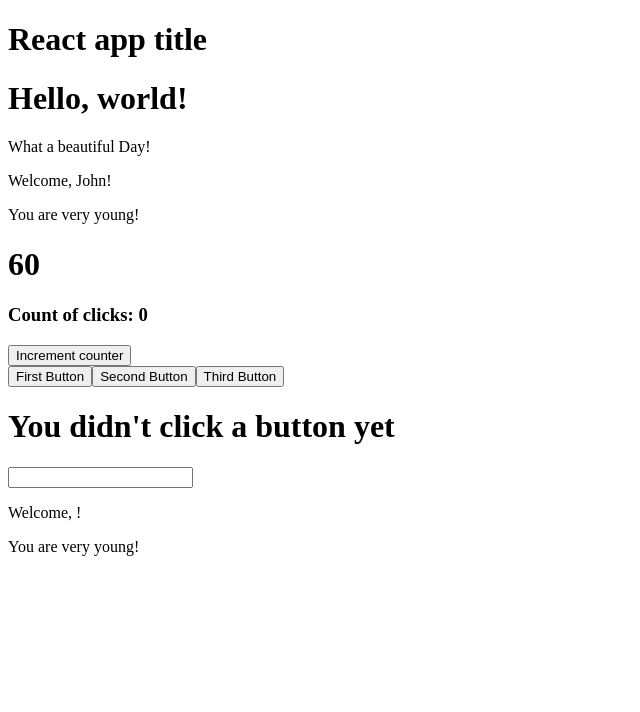
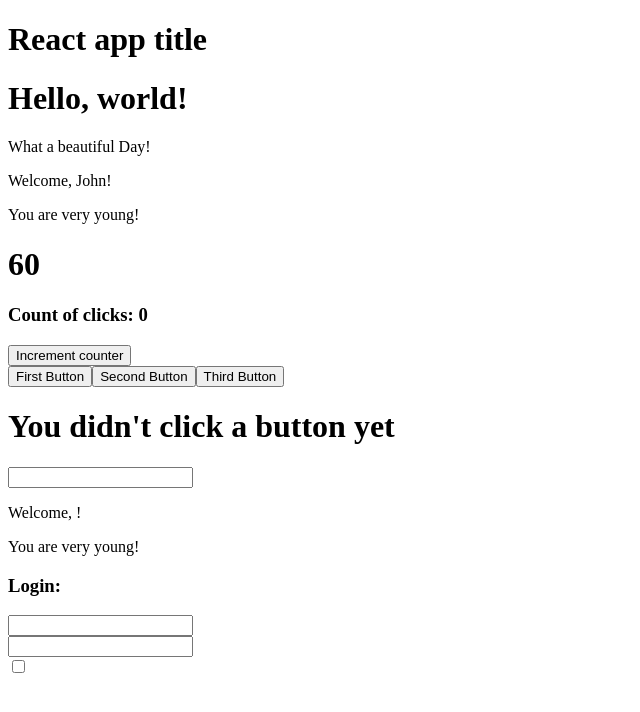
Before and after one commit to Kekko26/react-exercises, a React (Create React App) app: page / in a window 1280 px wide. Shown: the top 712 px of the page, without its empty margins (0-640 px from the left). Built offline with nearby package versions, Linux system fonts and the light colour scheme.

Commit message:
Exercise done

```diff
--- a/src/App.js
+++ b/src/App.js
@@ -4,6 +4,7 @@
 import { Counter } from "./Counter";
 import { Helloworld } from "./Helloworld";
 import { InteractiveWelcome } from "./InteractiveWelcome";
+import { Login } from "./Login";
 import { Welcome } from "./Welcome";
 
 export class App extends React.Component{
@@ -17,6 +18,7 @@
             <ClickCounter />
             <ClickTracker />
             <InteractiveWelcome />
+            <Login />
         </div>
         )
     }
--- /dev/null
+++ b/src/Login.js
@@ -0,0 +1,28 @@
+import React from "react";
+
+export class Login extends React.Component{
+
+    state = {
+        username: '',
+        password: '',
+        remember: false
+    }
+
+    loginEventHandler = (event) => {
+        this.setState((state)=>{
+            return {[event.target.name]: event.target.type==="checkbox" ? event.target.checked : event.target.value}
+        })
+    }
+
+    render(){
+        return(
+            <div>
+                <h3>Login:</h3>
+                <input name="username" value={this.state.username} onChange={this.loginEventHandler}/> <br/>
+                <input name="password" type="password" value={this.state.password} onChange={this.loginEventHandler}/> <br/>
+                <input name="remember" type="checkbox" checked={this.state.remember} onChange={this.loginEventHandler}/> <br/>
+            </div>
+        )
+    }
+
+}
```
